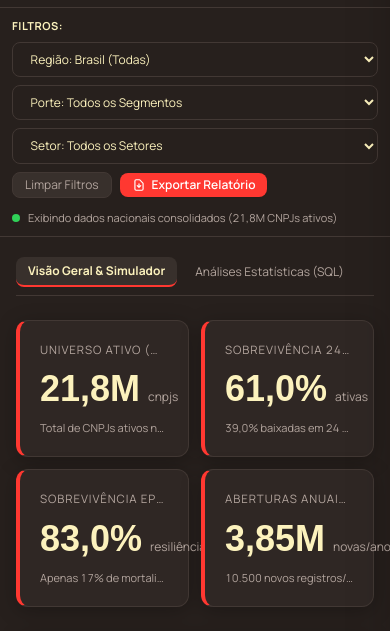
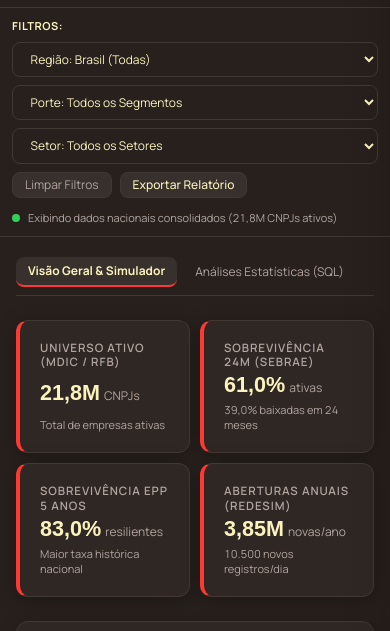
Before and after one commit to blablabl4/idsr-data-platform, a plain HTML site: page public/index.html in a window 390 px wide. Shown: the part 134-765 px from the top of the page. Drawn offline with nearby package versions, Linux system fonts and the light colour scheme; a web font is replaced by a local one.

Commit message:
fix: resolve mobile KPI card text truncation and simulator badge overlap

```diff
--- a/public/app.js
+++ b/public/app.js
@@ -897,21 +897,21 @@ function runPredictionSimulation() {
   meterEl.style.width = `${probPct}%`;
 
   if (probBaixa < 0.25) {
-    badgeEl.className = "px-2.5 py-0.5 theme-btn text-xs font-mono font-bold bg-emerald-950/80 text-emerald-400 border border-emerald-800";
-    badgeEl.innerText = "BAIXO RISCO (ALTA SOBREVIVÊNCIA)";
-    probEl.className = "text-4xl font-mono font-bold text-emerald-400";
+    badgeEl.className = "self-start sm:self-auto px-2.5 py-0.5 text-xs font-bold rounded border bg-emerald-950/80 text-emerald-400 border-emerald-800 whitespace-nowrap";
+    badgeEl.innerText = "BAIXO RISCO";
+    probEl.className = "text-4xl font-bold text-emerald-400";
     meterEl.className = "h-full bg-emerald-400 transition-all duration-200";
     actionEl.innerText = "Estrutura financeira sólida segundo os padrões do Sebrae: a relação entre capital investido e reserva fornece folga segura para atravessar o ciclo de maturação.";
   } else if (probBaixa < 0.50) {
-    badgeEl.className = "px-2.5 py-0.5 theme-btn text-xs font-mono font-bold bg-amber-950/80 text-amber-400 border border-amber-800";
+    badgeEl.className = "self-start sm:self-auto px-2.5 py-0.5 text-xs font-bold rounded border bg-amber-950/80 text-amber-400 border-amber-800 whitespace-nowrap";
     badgeEl.innerText = "RISCO MODERADO";
-    probEl.className = "text-4xl font-mono font-bold text-amber-400";
+    probEl.className = "text-4xl font-bold text-amber-400";
     meterEl.className = "h-full bg-amber-400 transition-all duration-200";
     actionEl.innerText = "Atenção ao fluxo de caixa nos meses 6 a 12. As estatísticas oficiais recomendam elevar a reserva líquida ou firmar parcerias mais próximas dos polos consumidores.";
   } else {
-    badgeEl.className = "px-2.5 py-0.5 theme-btn text-xs font-mono font-bold bg-red-950/80 text-red-400 border border-red-800";
-    badgeEl.innerText = "RISCO ELEVADO DE FECHAMENTO";
-    probEl.className = "text-4xl font-mono font-bold text-red-400";
+    badgeEl.className = "self-start sm:self-auto px-2.5 py-0.5 text-xs font-bold rounded border bg-red-950/80 text-red-400 border-red-800 whitespace-nowrap";
+    badgeEl.innerText = "ALTO RISCO";
+    probEl.className = "text-4xl font-bold text-red-400";
     meterEl.className = "h-full bg-red-500 transition-all duration-200";
     actionEl.innerText = "Histórico crítico registrado na base da Receita Federal: empresas com capital inicial abaixo de R$ 15.000 e menos de 6 meses de reserva têm mais de 50% de probabilidade de baixa em até 2 anos.";
   }
--- a/public/index.html
+++ b/public/index.html
@@ -603,11 +603,22 @@
 
     /* Responsividade refinada de tipografia e cards no mobile */
     @media (max-width: 640px) {
+      [data-theme] .kpi-number,
       .kpi-number {
-        font-size: 1.5rem !important;
+        font-size: 1.35rem !important;
+        line-height: 1.15 !important;
       }
       .kpi-card {
-        padding: 0.75rem !important;
+        padding: 0.85rem !important;
+        display: flex !important;
+        flex-direction: column !important;
+        justify-content: space-between !important;
+        min-height: 118px !important;
+      }
+      .kpi-label {
+        font-size: 0.70rem !important;
+        white-space: normal !important;
+        line-height: 1.25 !important;
       }
       .filter-control {
         width: 100% !important;
@@ -1094,11 +1105,10 @@
           data-balloon="Restaura a visualização consolidada do universo total de 21,8 milhões de CNPJs ativos no Brasil.">
           Limpar Filtros
         </button>
-        <button onclick="openReportModal()" class="px-3 py-1 theme-btn bg-idsr-brasa text-white hover:bg-idsr-brasaHover text-xs flex items-center space-x-1.5 shadow-sm font-semibold"
+        <button onclick="openReportModal()" class="px-3 py-1 theme-btn bg-idsr-surface border border-idsr-borda hover:bg-idsr-borda text-idsr-creme hover:text-white text-xs flex items-center space-x-1.5 font-medium"
           data-balloon-badge="Exportação"
           data-balloon-title="Exportar Relatório do Painel"
-          data-balloon="Gera relatórios executivos em XLSX, PDF, CSV e TXT com os dados do filtro ativo.">
-          <svg class="w-3.5 h-3.5" fill="none" stroke="currentColor" stroke-width="2" viewBox="0 0 24 24"><path stroke-linecap="round" stroke-linejoin="round" d="M12 10v6m0 0l-3-3m3 3l3-3m2 8H7a2 2 0 01-2-2V5a2 2 0 012-2h5.586a1 1 0 01.707.293l5.414 5.414a1 1 0 01.293.707V19a2 2 0 01-2 2z"/></svg>
+          <svg class="w-3.5 h-3.5 text-idsr-brasa" fill="none" stroke="currentColor" stroke-width="2" viewBox="0 0 24 24"><path stroke-linecap="round" stroke-linejoin="round" d="M9 12h6m-6 4h6m2 5H7a2 2 0 01-2-2V5a2 2 0 012-2h5.586a1 1 0 01.707.293l5.414 5.414a1 1 0 01.293.707V19a2 2 0 01-2 2z"/></svg>
           <span>Exportar Relatório</span>
         </button>
       </div>
@@ -1228,41 +1238,41 @@
       <div id="view-analytics" class="tab-view space-y-6 w-full">
 
         <!-- 4 KPI CARDS COM ADAPTAÇÃO GEOMÉTRICA RADICAL -->
-        <div class="grid grid-cols-2 lg:grid-cols-4 gap-3 sm:gap-4 w-full">
+        <div class="grid grid-cols-2 lg:grid-cols-4 gap-2.5 sm:gap-4 w-full">
           <div class="kpi-card kpi-card-1" data-balloon-badge="Métrica Federal" data-balloon-title="Universo Ativo (MDIC / RFB)" data-balloon="Contagem oficial de empresas com registro ativo na Receita Federal do Brasil e Ministério do Desenvolvimento, Indústria e Comércio.">
-            <span class="kpi-label block truncate">Universo Ativo (MDIC / RFB)</span>
-            <div class="mt-1 flex items-baseline space-x-2">
+            <span class="kpi-label block text-xs font-semibold leading-tight text-idsr-cinza">Universo Ativo (MDIC / RFB)</span>
+            <div class="mt-1 flex flex-wrap items-baseline gap-1">
               <span id="kpi-total-empresas" class="kpi-number">21,8M</span>
-              <span class="text-xs text-idsr-cinza">cnpjs</span>
-            </div>
-            <span id="kpi-sub-total" class="text-[11px] text-idsr-cinza block mt-1 truncate">Total de CNPJs ativos no Brasil</span>
+              <span class="text-xs text-idsr-cinza">CNPJs</span>
+            </div>
+            <span id="kpi-sub-total" class="text-[11px] text-idsr-cinza block mt-1 leading-snug">Total de empresas ativas</span>
           </div>
 
           <div class="kpi-card kpi-card-2" data-balloon-badge="Métrica Federal" data-balloon-title="Sobrevivência em 24 Meses (Sebrae)" data-balloon="Percentual médio nacional de empresas que continuam de portas abertas após os primeiros dois anos de existência.">
-            <span class="kpi-label block truncate">Sobrevivência 24m (Sebrae)</span>
-            <div class="mt-1 flex items-baseline space-x-2">
+            <span class="kpi-label block text-xs font-semibold leading-tight text-idsr-cinza">Sobrevivência 24m (Sebrae)</span>
+            <div class="mt-1 flex flex-wrap items-baseline gap-1">
               <span id="kpi-taxa-sobrevivencia" class="kpi-number text-idsr-sucesso">61,0%</span>
               <span class="text-xs text-idsr-cinza">ativas</span>
             </div>
-            <span id="kpi-sub-sobrevivencia" class="text-[11px] text-idsr-cinza block mt-1 truncate">39,0% baixadas em 24 meses</span>
+            <span id="kpi-sub-sobrevivencia" class="text-[11px] text-idsr-cinza block mt-1 leading-snug">39,0% baixadas em 24 meses</span>
           </div>
 
           <div class="kpi-card kpi-card-3" data-balloon-badge="Métrica Federal" data-balloon-title="Resiliência das EPPs (5 Anos)" data-balloon="Empresas de Pequeno Porte têm a maior taxa histórica de permanência no mercado brasileiro: 83% sobrevivem após 5 anos.">
-            <span class="kpi-label block truncate">Sobrevivência EPP 5 anos</span>
-            <div class="mt-1 flex items-baseline space-x-2">
+            <span class="kpi-label block text-xs font-semibold leading-tight text-idsr-cinza">Sobrevivência EPP 5 anos</span>
+            <div class="mt-1 flex flex-wrap items-baseline gap-1">
               <span id="kpi-taxa-epp" class="kpi-number text-idsr-sucesso">83,0%</span>
-              <span class="text-xs text-idsr-cinza">resiliência</span>
-            </div>
-            <span id="kpi-sub-epp" class="text-[11px] text-idsr-cinza block mt-1 truncate">Apenas 17% de mortalidade em 5 anos</span>
+              <span class="text-xs text-idsr-cinza">resilientes</span>
+            </div>
+            <span id="kpi-sub-epp" class="text-[11px] text-idsr-cinza block mt-1 leading-snug">Maior taxa histórica nacional</span>
           </div>
 
           <div class="kpi-card kpi-card-4" data-balloon-badge="Métrica Federal" data-balloon-title="Ritmo de Novas Aberturas (Redesim)" data-balloon="Média de novos registros empresariais formalizados por ano, totalizando mais de 10.500 novos negócios a cada dia útil.">
-            <span class="kpi-label block truncate">Aberturas Anuais (Redesim)</span>
-            <div class="mt-1 flex items-baseline space-x-2">
+            <span class="kpi-label block text-xs font-semibold leading-tight text-idsr-cinza">Aberturas Anuais (Redesim)</span>
+            <div class="mt-1 flex flex-wrap items-baseline gap-1">
               <span id="kpi-aberturas-ano" class="kpi-number">3,85M</span>
               <span class="text-xs text-idsr-cinza">novas/ano</span>
             </div>
-            <span id="kpi-sub-aberturas" class="text-[11px] text-idsr-cinza block mt-1 truncate">10.500 novos registros/dia útil</span>
+            <span id="kpi-sub-aberturas" class="text-[11px] text-idsr-cinza block mt-1 leading-snug">10.500 novos registros/dia</span>
           </div>
         </div>
 
@@ -1379,9 +1389,9 @@
 
             <!-- Score Visual -->
             <div class="lg:col-span-5 p-5 theme-card bg-idsr-surface border border-idsr-borda">
-              <div class="flex items-center justify-between pb-2 border-b border-idsr-borda">
-                <span class="text-[11px] text-idsr-cinza uppercase">Probabilidade de Baixa</span>
-                <span id="pred-badge" class="px-2.5 py-0.5 theme-btn text-xs font-bold bg-emerald-950/80 text-emerald-400 border border-emerald-800" data-balloon-badge="Simulador" data-balloon-title="Classificação de Risco" data-balloon="Faixa de risco estimada pelo modelo estatístico calibrado na base da Receita Federal e dados do Sebrae.">
+              <div class="flex flex-col sm:flex-row sm:items-center justify-between gap-1.5 pb-2.5 border-b border-idsr-borda">
+                <span class="text-xs font-bold text-idsr-cinza uppercase tracking-wider">Probabilidade de Baixa</span>
+                <span id="pred-badge" class="self-start sm:self-auto px-2.5 py-0.5 text-xs font-bold rounded border bg-emerald-950/80 text-emerald-400 border-emerald-800 whitespace-nowrap" data-balloon-badge="Simulador" data-balloon-title="Classificação de Risco" data-balloon="Faixa de risco estimada pelo modelo estatístico calibrado na base da Receita Federal e dados do Sebrae.">
                   BAIXO RISCO
                 </span>
               </div>
```
